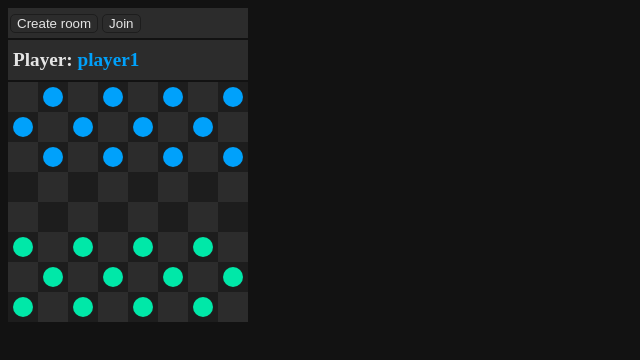
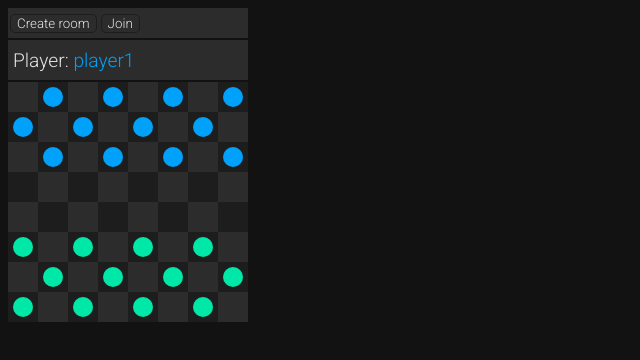
Before and after one commit to onicat/react-checkers, a React (Create React App) app: page / in a window 1280 px wide. Shown: the top 360 px of the page, without its empty margins (0-640 px from the left). Built offline with nearby package versions, Linux system fonts and the light colour scheme.

Commit message:
Changed fonts

```diff
--- a/public/default.css
+++ b/public/default.css
@@ -1,3 +1,4 @@
 body {
   background-color: #121212;
+  font-family: 'Roboto', sans-serif;
 }
--- a/public/index.html
+++ b/public/index.html
@@ -5,6 +5,7 @@
     <link rel="icon" href="%PUBLIC_URL%/favicon.ico" />
     <meta name="viewport" content="width=device-width, initial-scale=1" />
     <link rel="stylesheet" href="default.css"/>
+    <link href="https://fonts.googleapis.com/css2?family=Roboto:wght@300&display=swap" rel="stylesheet">
     <title>Checkers</title>
   </head>
   <body>
--- a/src/styles/Button.css
+++ b/src/styles/Button.css
@@ -3,5 +3,6 @@
   background-color: transparent;
   border: 1px solid #1D1D1D;
   border-radius: 5px;
+  font-family: 'Roboto', sans-serif;
   color: #E5E5E5;
 }
--- a/src/styles/Panel.css
+++ b/src/styles/Panel.css
@@ -11,4 +11,5 @@
   padding: 0 5px;
   font-size: 1.2em;
   color: #E5E5E5;
+  font-weight: lighter;
 }
```
